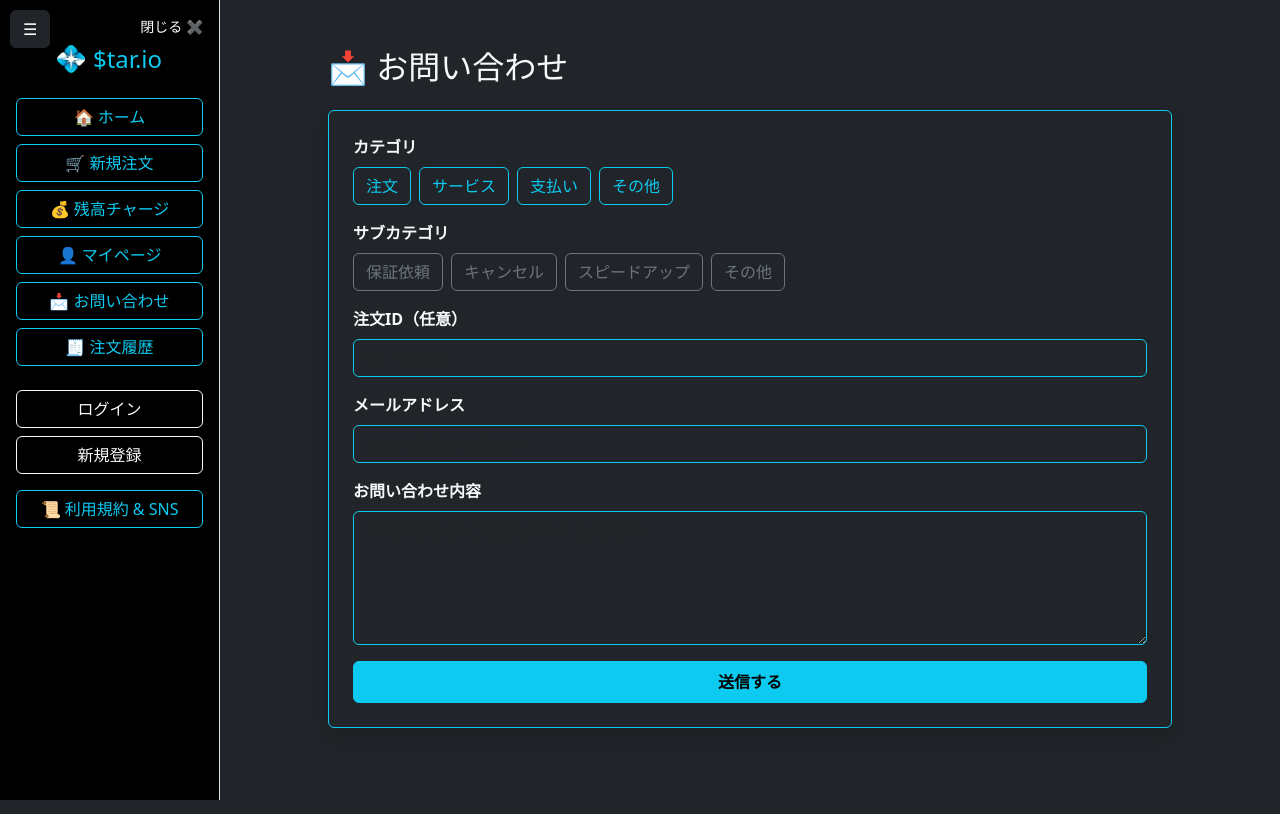
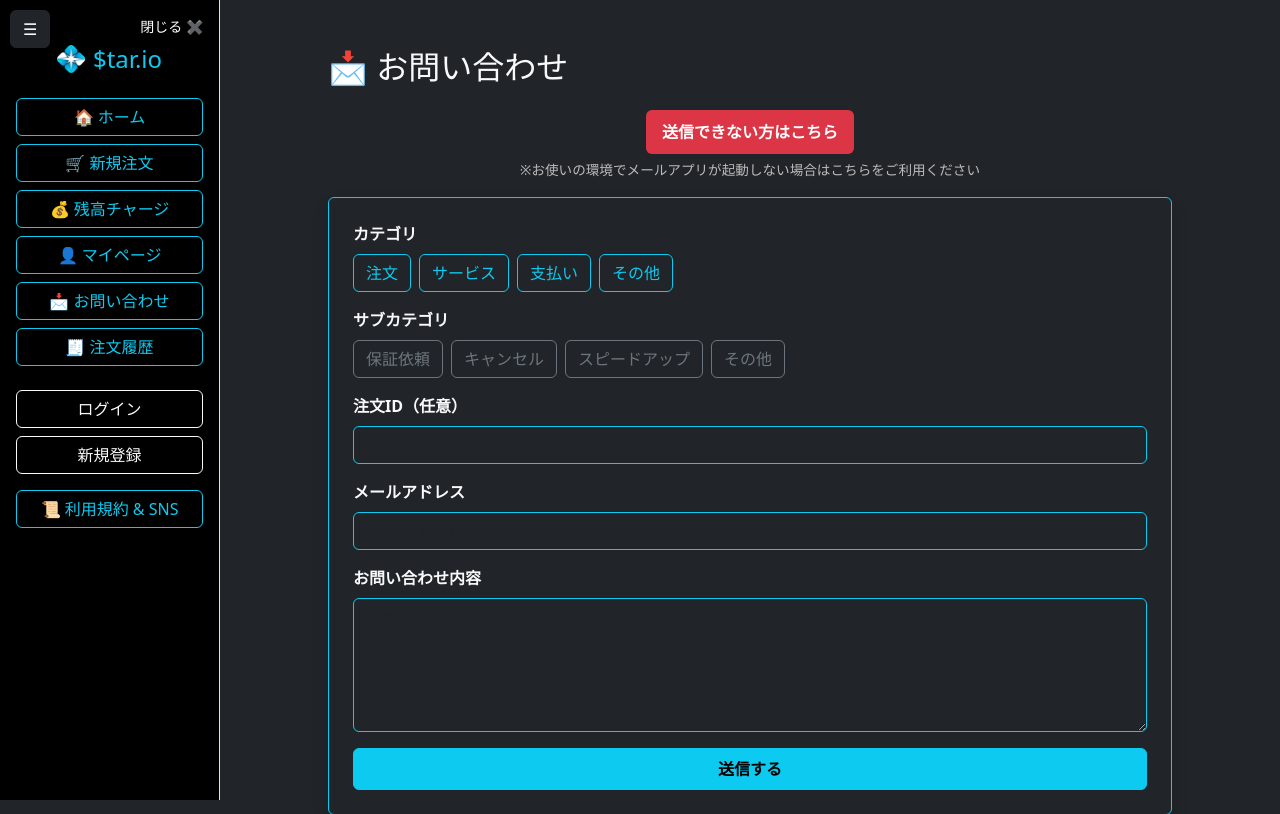
Before and after one commit to ryuki0325/star-io, a Node server app: page /contact in a window 1280 px wide. Shown: the top 814 px of the page. Run offline with Node 20, Linux system fonts and the light colour scheme; some libraries are stand-ins or nearby versions.

Commit message:
Update contact.ejs

```diff
--- a/views/contact.ejs
+++ b/views/contact.ejs
@@ -13,6 +13,18 @@
       ❌ <%= error %>
     </div>
   <% } %>
+
+<!-- 🔴 送信できない方用のボタン -->
+<div class="mt-3 text-center">
+  <button type="button"
+          onclick="window.location.href='mailto:support@yourdomain.com?subject=お問い合わせ（フォーム送信不可）'"
+          style="background-color:#dc3545; color:#fff; border:none; padding:10px 16px; border-radius:6px; font-weight:600; cursor:pointer;">
+    送信できない方はこちら
+  </button>
+  <p style="font-size:0.85rem; color:#bbb; margin-top:6px;">
+    ※お使いの環境でメールアプリが起動しない場合はこちらをご利用ください
+  </p>
+</div>
 
   <form id="contactForm" action="/contact" method="POST"
         class="bg-dark p-4 rounded border border-info shadow">
```
